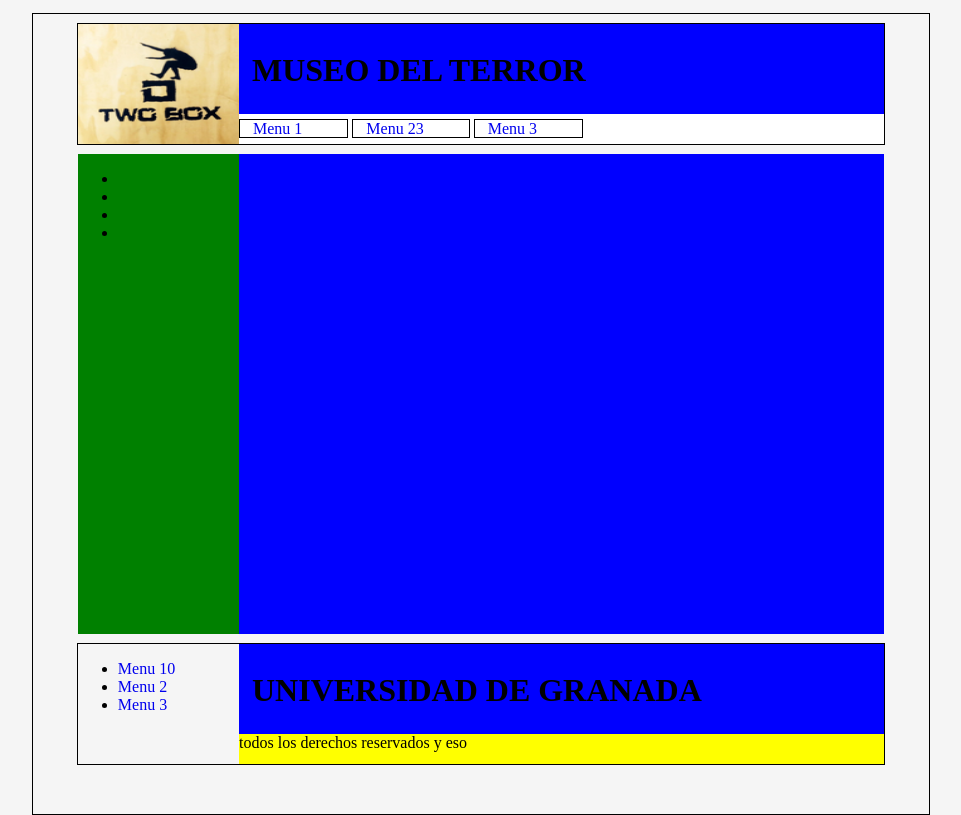
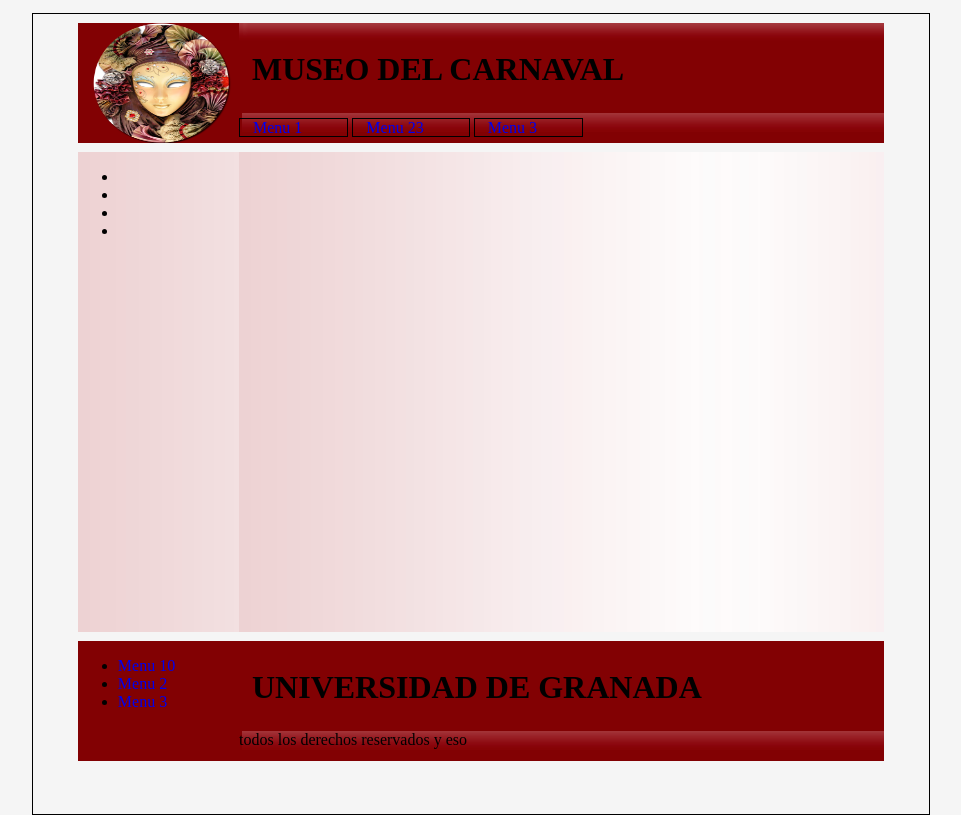
Before and after one commit to marquirj/SIBW-Museo, a PHP site: page / in a window 1280 px wide. Shown: the whole page, without its empty margins (159-1120 px from the left). Run offline with PHP 8.4, Linux system fonts and the light colour scheme.

Commit message:
modificaciones varias

```diff
--- a/index.html
+++ b/index.html
@@ -12,7 +12,7 @@
         </div>
         <div id="cab_der">
             <div id="cab_titulo">
-              <h1 id="titulo">MUSEO DEL TERROR</h1>
+              <h1 id="titulo">MUSEO DEL CARNAVAL</h1>
             </div>
             <div id="cab_menu">
               <nav id="menu_princ">
--- a/style.css
+++ b/style.css
@@ -20,8 +20,7 @@
   margin-right: auto;
   width: 90%;
   height: 15%;
-  border-style: solid;
-  border-width: 1px;
+
 }
 
 #cab_izq{
@@ -47,7 +46,7 @@
   /*padding-top: 1%;*/
   width: 100%;
   height: 75%;
-  background-color:blue;
+  background-image:url(img/cab_titulo.png);
 }
 
 #titulo{
@@ -64,7 +63,7 @@
   /*margin-left: 5%;*/
   width: 100%;
   height: 25%;
-  background-color:white;
+  background-image:url(img/cab_menu.png);
 }
 
 #menu_princ{
@@ -101,11 +100,13 @@
     float:left;
     width:20%;
     height:100%;
-    background-color: green;
+    background-image: url(img/cuerpo.png);
+    background-repeat: repeat-y;
 }
 #contenido_princ{
     float:left;
-    background-color: blue;
+    background-image: url(img/cuerpo.png);
+    background-repeat: repeat-y;
     width:80%;
     height:100%;
 
@@ -117,6 +118,7 @@
     float:left;
     height:100%;
     width:20%;
+    background-image: url(img/foo_izq.png);
 
 }
 #foo_der{
@@ -128,13 +130,13 @@
 #foo_titulo{
     width:100%;
     height:75%;
-    background-color: blue;
+    background-image:url(img/foot_titulo.png);
 }
 
 #foot_titulo{
   padding-top: 1%;
   padding-left: 2%;
-  /*margin: 0;*/
+
   width: 100%;
   float:left;
   /*font-size: 3vw;
@@ -145,6 +147,7 @@
     width:100%;
     height:25%;
     background-color: yellow;
+    background-image:url(img/cab_menu.png);
 }
 
 #copyright{
```
Also changed, not shown: img/barra_lateral.png (added), img/cab_menu.png (added), img/cab_titulo.png (added), img/cuerpo.png (added), img/foo_izq.png (added), img/foot_titulo.png (added), img/logo.png.
